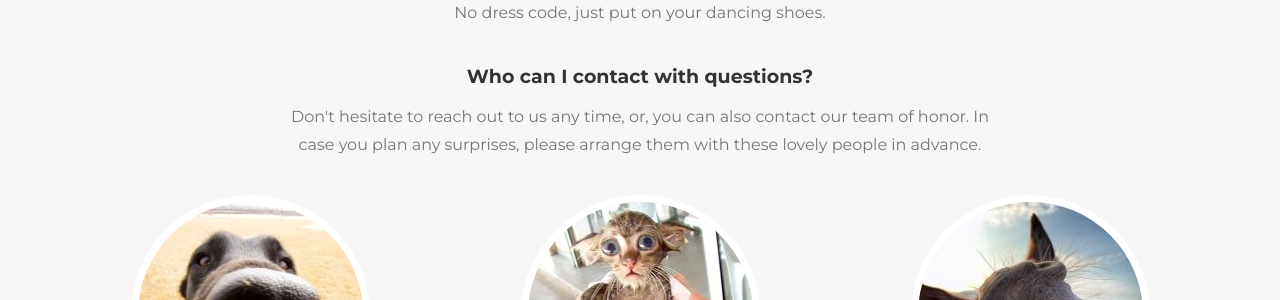
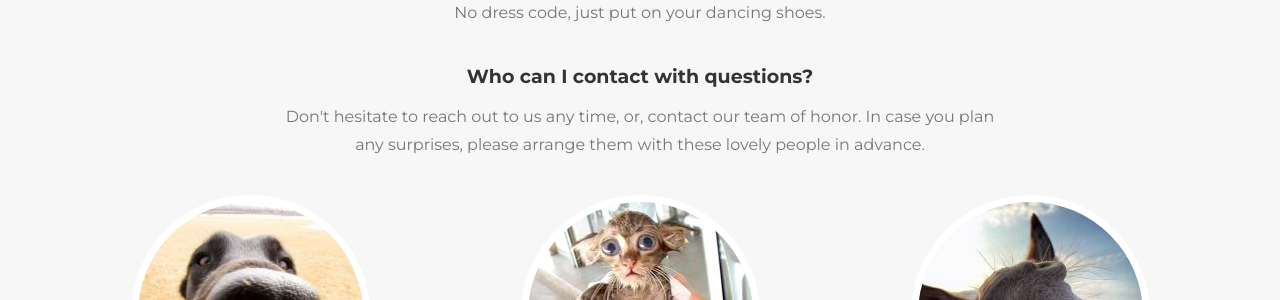
Before and after one commit to nic-nat/wedding, a Jekyll site: the page built from index.html, in a window 1280 px wide and 900 px high, scrolled down 5307 px. Shown: the part 153-453 px from the top of the window. Built offline with Jekyll 4.4.1, drawn with Linux system fonts in a browser that asks for light colours; some web fonts are replaced.

Commit message:
Update FAQ.html

```diff
--- a/_includes/en_data/FAQ.html
+++ b/_includes/en_data/FAQ.html
@@ -12,7 +12,7 @@
             <h4 class="service-heading">What is the dress code?</h4>
             <p class="largepad text-muted">No dress code, just put on your dancing shoes.</p>
             <h4 class="service-heading">Who can I contact with questions?</h4>
-            <p class="largepad text-muted">Don't hesitate to reach out to us any time, or, you can also contact our team of honor. In case you plan any surprises, please arrange them with these lovely people in advance.</p>
+            <p class="largepad text-muted">Don't hesitate to reach out to us any time, or, contact our team of honor. In case you plan any surprises, please arrange them with these lovely people in advance.</p>
         </div>
         <div class="row">
             {% for member in site.data.en.bridalparty %}
```
